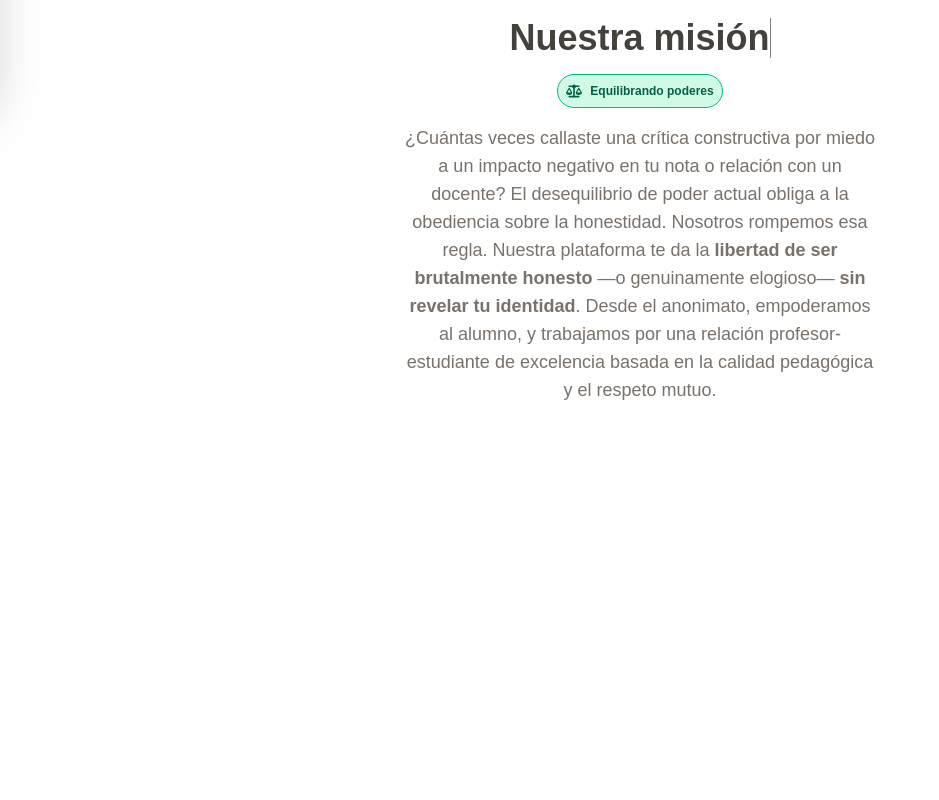
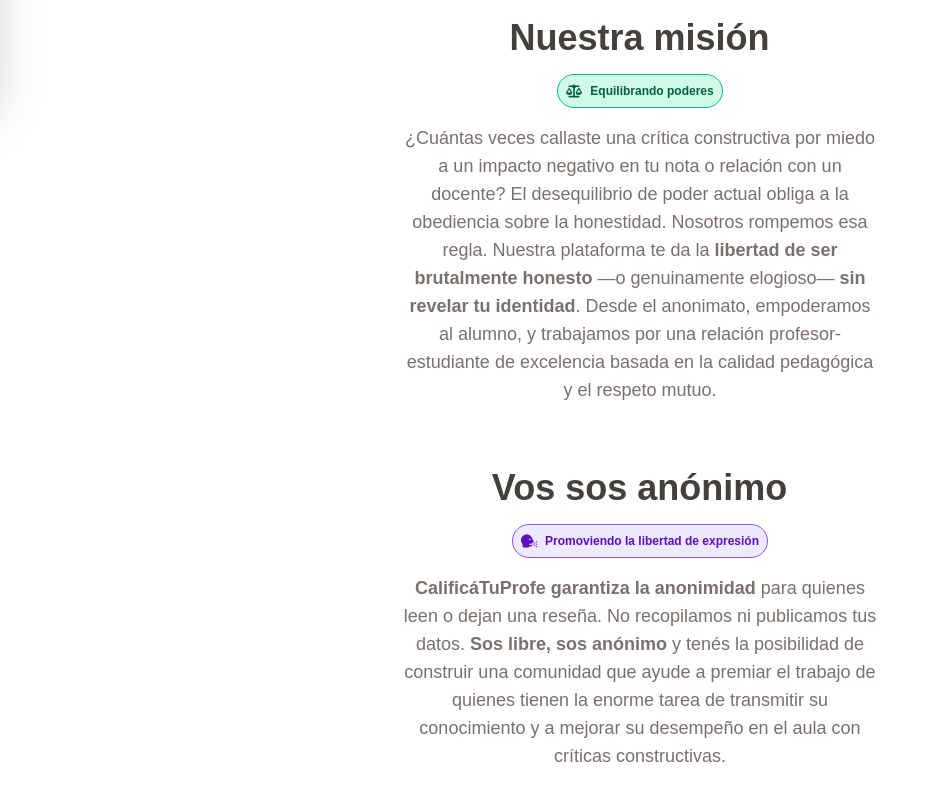
Before and after one commit to DataAnalystGabo/CalificaTuProfe, a React (Vite) app: page / in a window 1280 px wide. Shown: the part 702-1502 px from the top of the page, without its empty margins (0-939 px from the left). Before the commit the page ends 1218 px from the top, so only its background shows below. Built offline with nearby package versions, Linux system fonts and the light colour scheme; a web font is replaced by a local one.

Commit message:
Sección Vos sos anónimo finalizada

```diff
--- a/src/App.jsx
+++ b/src/App.jsx
@@ -1,4 +1,5 @@
 import React, { useState, useEffect, useRef } from 'react';
+import { FaHeadSideCough } from "react-icons/fa6";
 import Header from './components/Header';
 import MobileMenu from './components/MobileMenu';
 import Target from './components/Target';
@@ -133,8 +134,25 @@
                         ¿Cuántas veces callaste una crítica constructiva por miedo a un impacto negativo en tu nota o relación con un docente? El desequilibrio de poder actual obliga a la obediencia sobre la honestidad. Nosotros rompemos esa regla. Nuestra plataforma te da la <strong>libertad de ser brutalmente honesto</strong> —o genuinamente elogioso— <strong>sin revelar tu identidad</strong>. Desde el anonimato, empoderamos al alumno, y trabajamos por una relación profesor-estudiante de excelencia basada en la calidad pedagógica y el respeto mutuo.
                     </p>
                 </div>
+
+                <div className="max-w-lg mx-auto p-4 text-center flex flex-col items-center">
+
+                    <h2 ref={titleRef} className={`text-4xl font-extrabold mb-4 text-stone-700 ${
+                    isVisible ? 'animate-typewriter' : 'opacity-0'}`}>Vos sos anónimo</h2>
+
+                    <PillBadge
+                        icon={FaHeadSideCough}
+                        text="Promoviendo la libertad de expresión"
+                        bgColor="bg-violet-100"
+                        borderColor="border-violet-500"
+                        textColor="text-violet-800"
+                    />
+
+                    <p className="text-lg mt-4 mb-8 text-stone-500">
+                        <strong>CalificáTuProfe garantiza la anonimidad</strong> para quienes leen o dejan una reseña. No recopilamos ni publicamos tus datos. <strong>Sos libre, sos anónimo</strong> y tenés la posibilidad de construir una comunidad que ayude a premiar el trabajo de quienes tienen la enorme tarea de transmitir su conocimiento y a mejorar su desempeño en el aula con críticas constructivas.
+                    </p>
+                </div>
             </section>
-
         </div>
     );
 }
```
